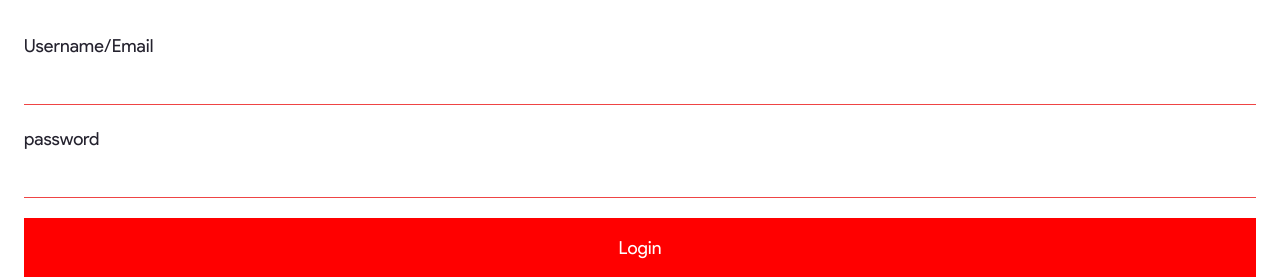
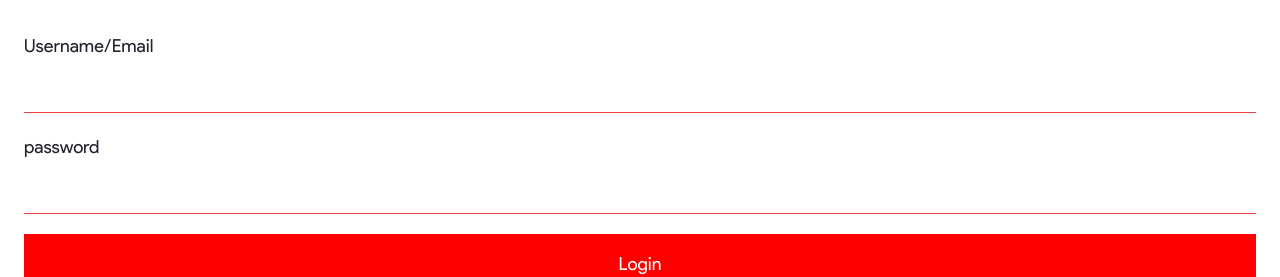
Before and after one commit to mnnlthmpsn/pama_react, a React (Create React App) app: page /partner in a window 1280 px wide. Shown: the part 400-677 px from the top of the page. Built offline with nearby package versions, Linux system fonts and the light colour scheme.

Commit message:
bg color

```diff
--- a/src/index.css
+++ b/src/index.css
@@ -39,7 +39,7 @@ html {
 }
 
 .form-control {
-    @apply focus:border-b-2 border-red-500 outline-none w-full px-4 py-2 border-b duration-150
+    @apply focus:border-b-2 border-red-500 outline-none w-full px-4 py-3 border-b duration-150
 }
 
 .container {
```
